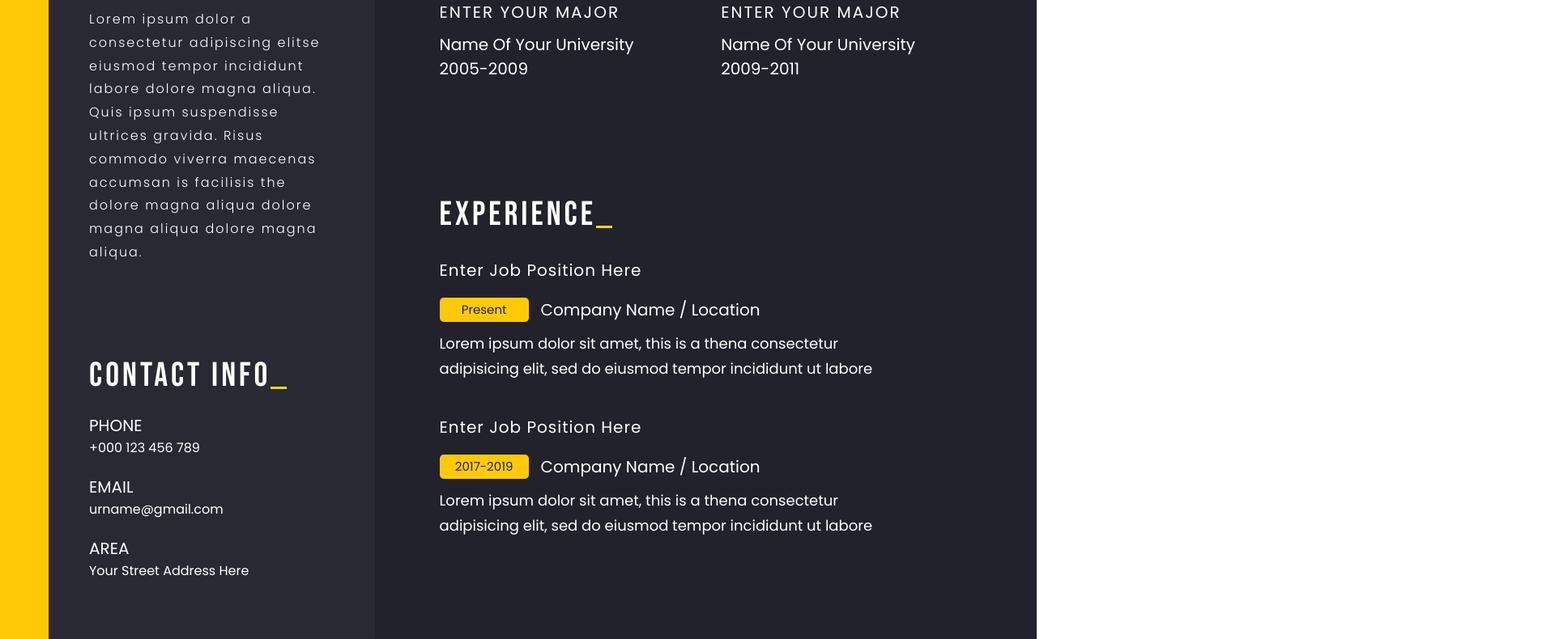
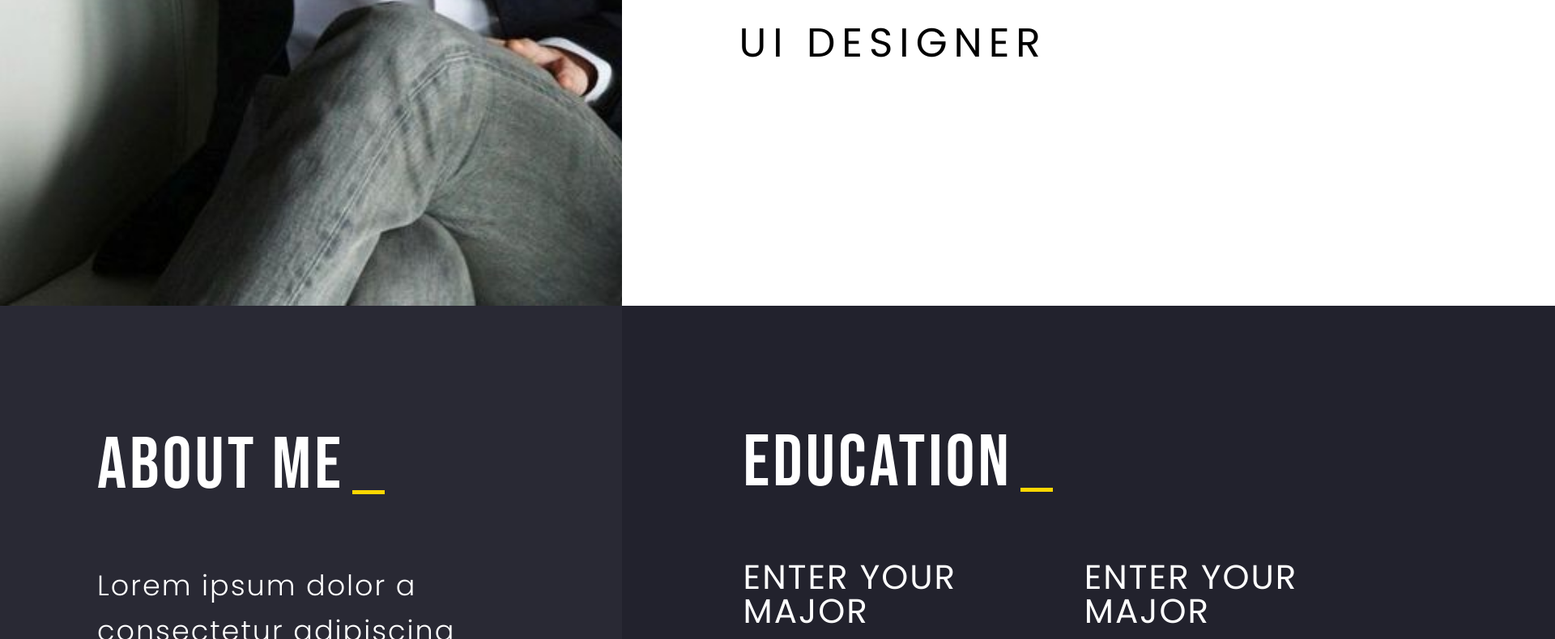
Before and after one commit to tanyaportnaya1/homework5, a plain HTML site: page index.html in a window 1280 px wide. Shown: the part 742-1532 px from the top of the page at 81% size, 1920 px wide, since content can reach past the window. Drawn offline with Linux system fonts and the light colour scheme.

Commit message:
Add files via upload

```diff
--- a/css/style.css
+++ b/css/style.css
@@ -1,195 +1,210 @@
-*{
-    box-sizing: border-box;
-    font-family: 'Poppins', sans-serif;
+body {
+  font-family: "Poppins", sans-serif;
+  max-width: 2550px;
 }
-body{
-    margin: 0;
-}
-.page{
+
+.page {
   display: flex;
   flex-direction: row;
 }
-aside{
-    width: 110px;
+
+aside {
+  width: 207px;
   background-color: #ffca05;
 }
 
-.bebas{
-    font-family: 'Bebas Neue', cursive;
+.bebas {
+  font-family: "Bebas Neue", cursive;
 }
-.content{
+
+.content {
   flex: 1;
   display: flex;
+}
 
-}
-.content__left{
-    width: 33%;
+.content__left {
+  width: 38%;
   background-color: #292934;
 }
-.content__right{
-    width: 67%;
+
+.content__right {
+  width: 62%;
   background-color: #22222d;
 }
-/*.img{
-    background-color: #e1e1e1;
-}*/
-.imgCV{
-    height: 600px;
-    width: 440px;
+
+.imgCV {
+  height: 1120px;
+  width: 890px;
 }
-.info__container{
+
+.info__container {
   color: #fff;
-    padding: 75px 150px 65px 80px;
+  padding: 150px 260px 120px 150px;
 }
-.info__container--compact{
+
+.info__container--compact {
   color: #fff;
-    padding: 77px 60px 40px 50px;
+  padding: 150px 110px 90px 120px;
 }
-.info__title{
+
+.info__title {
   text-transform: uppercase;
   margin-bottom: 30px;
-    font-size: 42px;
+  font-size: 90px;
   letter-spacing: 4px;
   text-align: left;
   position: relative;
-    display: inline-block;/*?*/
+  display: inline-block; /*?*/
 }
-.info__title:after{
+
+.info__title:after {
   content: "";
-    width: 20px;
-    height: 3px;
+  width: 40px;
+  height: 5px;
   background-color: gold;
   display: block;
   margin-top: 10px;
   position: absolute;
-    bottom: 5px;
-    right: -20px;
+  bottom: 10px;
+  right: -50px;
 }
-.info__about{
-    line-height: 1.8;
+
+.info__about {
+  line-height: 1.6;
+  font-size: 35px;
   letter-spacing: 2px;
   font-weight: 200;
+  margin-top: 45px;
+}
+.info__form {
+  margin-bottom: 60px;
+}
+.info__contact {
+  text-transform: uppercase;
+  font-size: 40px;
+  margin: 30px 0 20px 0;
 }
 
-.container__vertical{
-    margin-bottom: 30px;
+.info__descr {
+  font-size: 30px;
+}
+
+.inline__container {
+  display: flex;
+  justify-content: space-between;
+}
+
+.container__vertical {
+  margin: 30px 0 40px 0;
   display: flex;
   flex-direction: column;
   justify-content: space-evenly;
 }
-.icon{
-    width: 40px;
+
+.icon {
+  width: 80px;
   margin-bottom: 10px;
 }
-.info__hobbies{
-    font-size: 15px;
+
+.info__hobbies {
+  margin-top: 10px;
+  font-size: 35px;
   text-align: center;
 }
-.info__contact{
-    text-transform: uppercase;
-    font-size: 20px;
-    margin-bottom: 10px;
 
+.header {
+  display: flex;
+  align-items: center;
+  height: 1120px;
+  background-color: #fff;
 }
 
-.header{
-    display: flex;
-    align-items: center;
-    height: 600px;
-    background-color: #fff;
-}
-.header p{
-    text-transform: uppercase;
-    margin-left: 75px;
-    margin-top: 40px;
-    letter-spacing: 5px;
-    font-size: 25px;
-}
-.header__name{
+.header__name {
   position: relative;
-    margin-top: 70px;
-    margin-left: 80px;
-   margin-bottom: 20px;
-   font-size: 82px;
-   letter-spacing: 9px;
-
+  margin: 60px 0 40px 140px;
+  font-size: 160px;
+  letter-spacing: 20px;
 }
 
-.header__name::after{
+.header__name::after {
   content: "";
-    width: 55px;
-    height: 3px;
+  width: 110px;
+  height: 5px;
   background-color: #ffca05;
   display: block;
   position: absolute;
-    bottom: -13px;
+  bottom: -35px;
 }
 
-.education__container{
+.header__prof {
+  text-transform: uppercase;
+  margin: 90px 0 0 145px;
+  letter-spacing: 8px;
+  font-size: 50px;
+}
+
+.education__container {
   display: flex;
   justify-content: space-between;
+}
+.education__column p {
+  font-size: 35px;
+  line-height: 0;
+  margin: 65px 0 10px 0;
+}
 
-}
-.education__column p{
-    font-size: 20px;
-    margin-bottom: 10px;
-}
-.info__subtitle--education{
-    font-size: 20px;
+.info__subtitle--education {
+  font-size: 42px;
   letter-spacing: 2px;
-    margin-bottom: 20px;
+  margin: 45px 0 35px 0;
   text-transform: uppercase;
 }
 
-.info__experience{
-    margin-bottom: 40px;
-    width: 550px;
-
-}
-.info__subtitle--experience{
-    font-size: 20px;
-    letter-spacing: 1px;
-    text-transform: capitalize;
-    margin-bottom: 15px;
+.info__experience {
+  margin: 35px 0 50px 0;
 }
 
-.inline__container{
-    display: flex;
-   justify-content: space-between;
-    margin-bottom: 15px;
-    font-size: 20px;
+.info__subtitle--experience {
+  font-size: 45px;
+  text-transform: capitalize;
+  margin-bottom: 35px;
 }
-.inline__container--experience{
+
+.inline__container--experience {
   display: flex;
   justify-content: flex-start;
   align-items: center;
-    margin-bottom: 10px;
-
+  margin-bottom: 30px;
 }
 
-.info__border{
-    border-radius: 5px;
+.info__border {
+  border-radius: 10px;
   background-color: #ffca05;
   color: #22222d;
-    width: 110px;
-    padding: 2px 4px;
-    font-size: 15px;
+  width: 200px;
+  padding: 15px 10px;
+  font-size: 35px;
   text-align: center;
   margin-right: 15px;
 }
-.inline__container--experience p:last-child{
-    font-size: 20px;
+
+.inline__container--experience p:last-child {
+  margin-left: 10px;
+  font-size: 35px;
 }
-.info__experience{
-    font-size: 18px;
+
+.info__experience--text {
+  font-size: 35px;
   line-height: 1.7;
+  margin-bottom: 90px;
+}
 
+.inline__container--expertise {
+  display: flex;
+  justify-content: space-between;
 }
-.inline__container--expertise{
-    display: flex;
 
+.img__expertise {
+  width: 150px;
+  margin-right: 30px;
 }
-.img__expertise{
-    width: 110px;
-    margin-right: 25px;
-}
--- a/index.html
+++ b/index.html
@@ -21,12 +21,13 @@
         <main class="content">
             <div class="content__left">
                 <div class="img">
-                    <img class="imgCV" src="./img/2f305eb98bf63ddedb556d383443c7ad.jpeg" alt="photoCV">
+                    <img class="imgCV" src="./img/2f305eb98bf63ddedb556d383443c7ad.jpeg" alt="photo CV">
                 </div>
                 <div class="info__container--compact">
 
                     <h3 class="info__title bebas">About me</h3>
-                    <p class="info__about">Lorem ipsum dolor a consectetur adipiscing elitse eiusmod tempor incididunt labore dolore
+                    <p class="info__about">Lorem ipsum dolor a consectetur adipiscing elitse eiusmod tempor incididunt
+                        labore dolore
                         magna aliqua. Quis ipsum suspendisse ultrices gravida. Risus commodo viverra maecenas
                         accumsan is facilisis the dolore magna aliqua dolore magna aliqua dolore magna aliqua.</p>
                 </div>
@@ -34,17 +35,17 @@
                 <div class="info__container--compact">
                     <h3 class="info__title bebas">contact info</h3>
 
-                    <div class="container__vertical">
+                    <div class="info__form">
                         <p class="info__contact">Phone</p>
-                        <p>+000 123 456 789</p>
+                        <p class="info__descr">+000 123 456 789</p>
                     </div>
-                    <div class="container__vertical">
+                    <div class="info__form">
                         <p class="info__contact">email</p>
-                        <p>urname@gmail.com</p>
+                        <p class="info__descr">urname@gmail.com</p>
                     </div>
-                    <div class="container__vertical">
+                    <div class="info__forml">
                         <p class="info__contact">area</p>
-                        <p>Your Street Address Here</p>
+                        <p class="info__descr">Your Street Address Here</p>
                     </div>
 
                 </div>
@@ -73,7 +74,6 @@
 
             <div class="content__right">
                 <div class="header">
-                    <!--header?-->
                     <div>
                         <h1 class="header__name bebas">
                             <span>Jhon</span>
@@ -81,7 +81,7 @@
                             <span>Abirar</span>
                         </h1>
 
-                        <p>UI designer</p>
+                        <p class="header__prof">UI designer</p>
                     </div>
                 </div>
                 <div class="info__container">
@@ -116,10 +116,11 @@
                             <p class="info__border">Present</p>
                             <p>Company Name / Location</p>
                         </div>
-                        <p class="info__experience">Lorem ipsum dolor sit amet, this is a thena consectetur adipisicing elit, sed do eiusmod
+                        <p class="info__experience--text">Lorem ipsum dolor sit amet, this is a thena consectetur adipisicing
+                            elit, sed do eiusmod
                             tempor incididunt ut labore</p>
                     </div>
-                    <!--NEED BLOCk?-->
+
                     <div class="info__experience">
                         <h4 class="info__subtitle--experience">Enter Job Position Here</h4>
                         <div class="inline__container--experience">
@@ -127,7 +128,8 @@
                             <p>Company Name / Location</p>
 
                         </div>
-                        <p class="info__experience">Lorem ipsum dolor sit amet, this is a thena consectetur adipisicing elit, sed do eiusmod
+                        <p class="info__experience--text">Lorem ipsum dolor sit amet, this is a thena consectetur adipisicing
+                            elit, sed do eiusmod
                             tempor incididunt ut labore</p>
                     </div>
                 </div>
@@ -143,7 +145,7 @@
 
         </main>
     </div>
-    </div>
+
 </body>
 
 </html>
```
Lines whose indentation alone changed are shown as unchanged.
